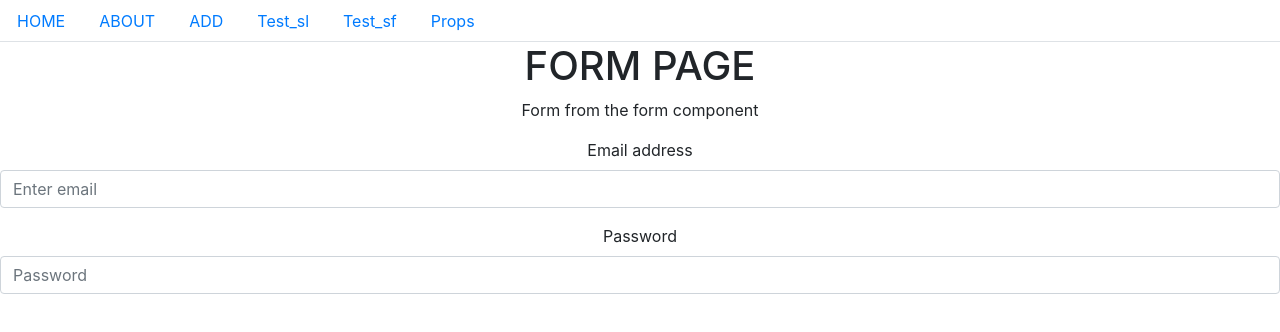
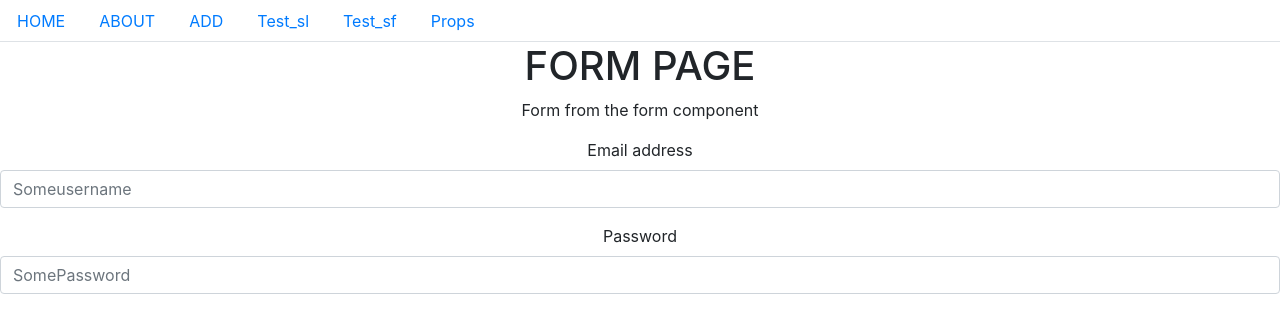
Before and after one commit to Abduliokhanio/resume-app-frontend, a React (Create React App) app: page /new in a window 1280 px wide. Shown: the top 332 px of the page. Built offline with nearby package versions, Linux system fonts and the light colour scheme.

Commit message:
passed props functionally

```diff
--- a/src/component/formpg.js
+++ b/src/component/formpg.js
@@ -6,7 +6,7 @@
         return (
             <div>
                 <h1>FORM PAGE</h1>
-                <FormInput/>
+                <FormInput value1 = "Someusername" value2 = "SomePassword"/>
             </div>
         )
     }
--- a/src/state-less/Form.js
+++ b/src/state-less/Form.js
@@ -1,18 +1,19 @@
 import React from 'react'
 import Form from 'react-bootstrap/Form'
 
-function FormInput() {
+function FormInput(props) {
+
     return (
         <div>
             <p>Form from the form component</p>
             <Form>
                 <Form.Group controlId="formGroupEmail">
                     <Form.Label>Email address</Form.Label>
-                    <Form.Control type="email" placeholder="Enter email" />
+                    <Form.Control type="email" placeholder={props.value1} />
                 </Form.Group>
                 <Form.Group controlId="formGroupPassword">
                     <Form.Label>Password</Form.Label>
-                    <Form.Control type="password" placeholder="Password" />
+                    <Form.Control type="password" placeholder={props.value2} />
                 </Form.Group>
             </Form>
         </div>
```
Also changed, not shown: 1 other file (tests, documents, lock files or other folders).
